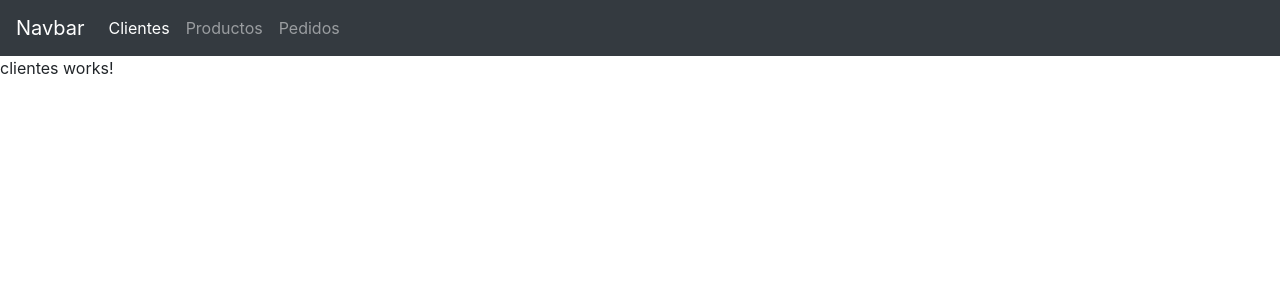
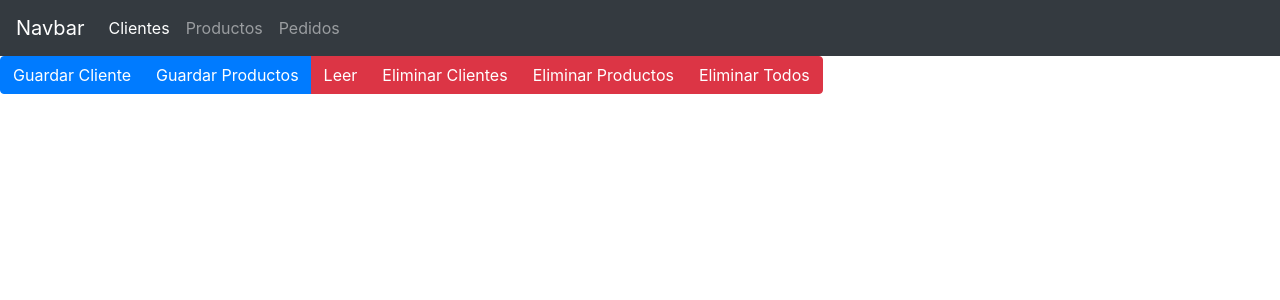
Before and after one commit to andres990127/Pedidos, an Angular app: page / in a window 1280 px wide. Shown: the top 300 px of the page. Built offline with nearby package versions, Linux system fonts and the light colour scheme.

Commit message:
localStorage: setItem, getItem, removeItem

```diff
--- a/src/app/clientes/clientes.component.html
+++ b/src/app/clientes/clientes.component.html
@@ -1 +1,21 @@
-<p>clientes works!</p>
+<div class="btn-group">
+    <button class="btn btn-primary" (click)="guardarCliente()">Guardar Cliente</button>
+    <button class="btn btn-primary" (click)="guardarProductos()">Guardar Productos</button>
+    <button class="btn btn-danger" (click)="leer()">Leer</button>
+    <button class="btn btn-danger" (click)="eliminarClientes()">Eliminar Clientes</button>
+    <button class="btn btn-danger" (click)="eliminarProductos()">Eliminar Productos</button>
+    <button class="btn btn-danger" (click)="eliminarTodos()">Eliminar Todos</button>
+</div>
+<div class="container">
+    <div class="ClientesContenedor" *ngFor="let cliente of clientes">
+        <p>Cliente: {{cliente.nombre}} {{cliente.apellido}}</p>
+        <p>Edad {{cliente.edad}}</p>
+    </div>
+</div>
+
+<div class="container">
+    <div class="ProductosContenedor" *ngFor="let producto of productos">
+        <p>Producto: {{producto.nombre}}</p>
+        <p>Precio: {{producto.precio | currency: '$'}}</p>
+    </div>
+</div>
--- a/src/app/clientes/clientes.component.scss
+++ b/src/app/clientes/clientes.component.scss
@@ -0,0 +1,10 @@
+.ClientesContenedor
+{
+    border: 1px solid red;
+}
+
+.ProductosContenedor
+{
+    border: 1px solid blue;
+    margin-top:  15px;
+}
--- a/src/app/clientes/clientes.component.ts
+++ b/src/app/clientes/clientes.component.ts
@@ -1,15 +1,81 @@
 import { Component, OnInit } from '@angular/core';
+import { ThrowStmt } from '@angular/compiler';
+interface Clientes{
+  nombre:string;
+  apellido:string;
+  edad:number;
+}
 
+interface Productos
+{
+  nombre:string;
+  precio:number;
+}
 @Component({
   selector: 'app-clientes',
   templateUrl: './clientes.component.html',
   styleUrls: ['./clientes.component.scss']
 })
 export class ClientesComponent implements OnInit {
-
+  clientes: Array<Clientes> = new Array <Clientes>();
+  productos: Array<Productos> = new Array <Productos>();
   constructor() { }
 
   ngOnInit() {
+/*      this.clientes.push({
+      nombre: "Carmen",
+      apellido: "Najera",
+      edad: 23
+    },
+    {
+      nombre: "Alejandro",
+      apellido: "Pineda",
+      edad: 17
+    }
+    )
+
+     this.productos.push({
+      nombre: "Maiz",
+      precio: 15
+    },
+    {
+      nombre: "Agua en botella",
+      precio: 20
+    }
+    )  */
   }
 
+  guardarCliente()
+  {
+    localStorage.setItem("clientes", JSON.stringify(this.clientes)) //La llave se llama "clientes" y se manda el arreglo "clientes"
+                                                                    //Solo se pueden mandar Strings, asi que por medio del JSON.stringify se convierte el arreglo de objetos a string
+  }
+
+  guardarProductos()
+  {
+    localStorage.setItem("productos", JSON.stringify(this.productos)) //La llave se llama "productos" y se manda el arreglo "productos"
+                                                                    //Solo se pueden mandar Strings, asi que por medio del JSON.stringify se convierte el arreglo de objetos a string
+  }
+
+  leer()
+  {
+    this.clientes = JSON.parse(localStorage.getItem("clientes")) //Leo el local storage con la llave "clientes", me lo retorna en un string, asi que vuelvo a usar el JSON para convertirlo a arreglo y se lo asigno al array clientes
+    this.productos = JSON.parse(localStorage.getItem("productos"))
+
+  }
+
+  eliminarClientes()
+  {
+    localStorage.removeItem("clientes") //localStorage.removeItem borra todo lo asociado a la llave dada "clientes"
+  }
+
+  eliminarProductos()
+  {
+    localStorage.removeItem("productos") //localStorage.removeItem borra todo lo asociado a la llave dada "productos"
+  }
+
+  eliminarTodos()
+  {
+    localStorage.clear(); //localStorage.clear borra totalmente el localStorage
+  }
 }
--- a/src/app/encabezado/encabezado.component.html
+++ b/src/app/encabezado/encabezado.component.html
@@ -6,13 +6,13 @@
     <div class="collapse navbar-collapse" id="navbarNav">
       <ul class="navbar-nav">
         <li class="nav-item">
-          <a class="nav-link" routerLink ="/" routerLinkActive="active" [routerLinkActiveOptions] = "{exact: true}">Clientes</a> <!-- href= # se cambia por routerLink ="/link_a_viajar_con_boton" -->
+          <a class="nav-link" routerLink ="/" routerLinkActive="active" [routerLinkActiveOptions] = "{exact: true}">Clientes</a> <!-- href= # se cambia por routerLink ="/link_a_viajar_con_click" -->
         </li>
         <li class="nav-item">
-          <a class="nav-link" routerLink ="/productos" routerLinkActive="active">Productos</a> <!-- href= # se cambia por routerLink ="/link_a_viajar_con_boton" -->
+          <a class="nav-link" routerLink ="/productos" routerLinkActive="active">Productos</a> <!-- href= # se cambia por routerLink ="/link_a_viajar_con_click" -->
         </li>
         <li class="nav-item">
-            <a class="nav-link" routerLink ="/pedidos" routerLinkActive="active">Pedidos</a> <!-- href= # se cambia por routerLink ="/link_a_viajar_con_boton" -->
+            <a class="nav-link" routerLink ="/pedidos" routerLinkActive="active">Pedidos</a> <!-- href= # se cambia por routerLink ="/link_a_viajar_con_click" -->
           </li>
       </ul>
     </div>
```
